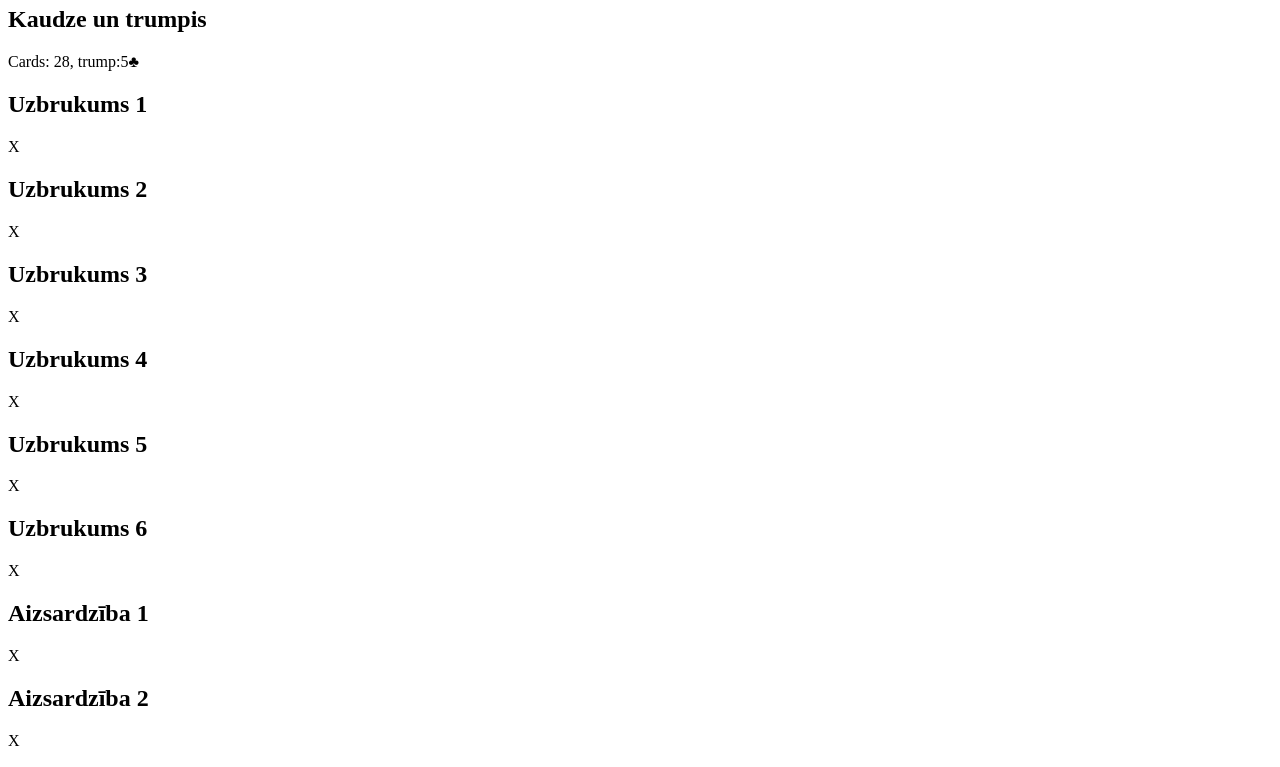
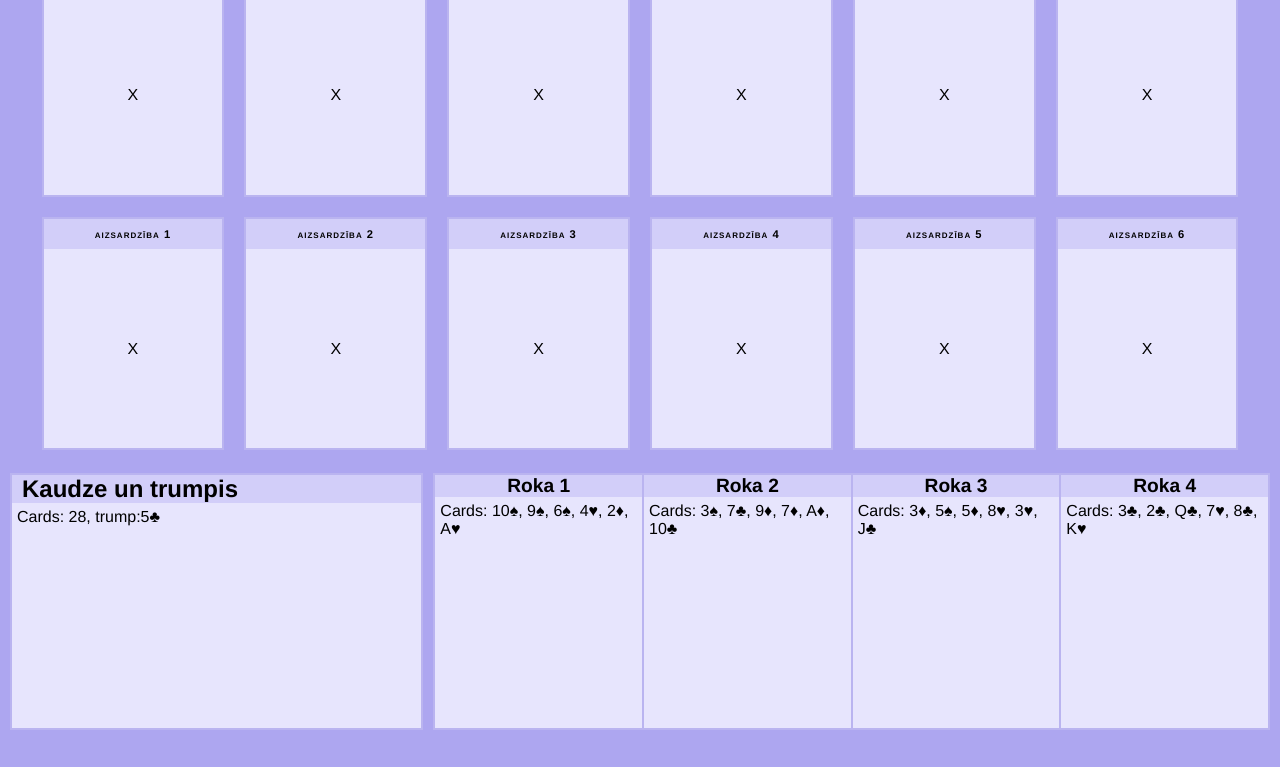
Before and after one commit to Passiday/OOP-Cards, a plain HTML site: page index.html in a window 1280 px wide. Shown: the part 60-827 px from the top of the page. After the commit the page ends 800 px from the top, so only its background shows below. Drawn offline with Linux system fonts and the light colour scheme.

Commit message:
Basic GUI (#28)
* Add base README.md

* Fix formatting issues in "Details" section

* Improve html for better readability and styling

* Create basic layout

* Style main area and add some minor adjustments

* Style hands section

* Style trump area and add body background

* Indent js in index.html

* Remove h1 and its style

```diff
--- a/index.html
+++ b/index.html
@@ -1,6 +1,7 @@
 <html>
   <head>
     <meta charset="utf-8"/>
+    <link rel="stylesheet" href="style.css"/>
     <script src="cards.js"></script>
     <script src="cukas.js"></script>
     <script src="cukasController.js"></script>
@@ -29,48 +30,82 @@ g.turn(); // Next player defends
 
   </head>
   <body>
-    <h1>Cards JS class</h1>
-
     <div id="container">
-
+        <div class="trump-area">
           <h2>Kaudze un trumpis</h2>
           <div bind="supply">X</div>
+        </div>
 
+        <div class="main-area">
+          <div class="slot">
             <h2>Uzbrukums 1</h2>
             <div bind="attack_1">X</div>
+          </div>
+          <div class="slot">
             <h2>Uzbrukums 2</h2>
             <div bind="attack_2">X</div>
+          </div>
+          <div class="slot">
             <h2>Uzbrukums 3</h2>
             <div bind="attack_3">X</div>
+          </div>
+          <div class="slot">
             <h2>Uzbrukums 4</h2>
             <div bind="attack_4">X</div>
+          </div>
+          <div class="slot">
             <h2>Uzbrukums 5</h2>
             <div bind="attack_5">X</div>
+          </div>
+          <div class="slot">
             <h2>Uzbrukums 6</h2>
             <div bind="attack_6">X</div>
+          </div>
+          <div class="slot">
             <h2>Aizsardzība 1</h2>
             <div bind="defence_1">X</div>
+          </div>
+          <div class="slot">
             <h2>Aizsardzība 2</h2>
             <div bind="defence_2">X</div>
+          </div>
+          <div class="slot">
             <h2>Aizsardzība 3</h2>
             <div bind="defence_3">X</div>
+          </div>
+          <div class="slot">
             <h2>Aizsardzība 4</h2>
             <div bind="defence_4">X</div>
+          </div>
+          <div class="slot">
             <h2>Aizsardzība 5</h2>
             <div bind="defence_5">X</div>
+          </div>
+          <div class="slot">
             <h2>Aizsardzība 6</h2>
             <div bind="defence_6">X</div>
+          </div>
+        </div>
 
+        <div class="hands">
+          <div id="hand1" class="hand">
             <h2>Roka 1</h2>
             <div bind="hand_1">X</div>
+          </div>
+          <div id="hand2" class="hand">
             <h2>Roka 2</h2>
             <div bind="hand_2">X</div>
+          </div>
+          <div id="hand3" class="hand">
             <h2>Roka 3</h2>
             <div bind="hand_3">X</div>
+          </div>
+          <div id="hand4" class="hand">
             <h2>Roka 4</h2>
             <div bind="hand_4">X</div>
+          </div>
+        </div>
 
       </div>
-
   </body>
 </html>
--- /dev/null
+++ b/style.css
@@ -0,0 +1,100 @@
+:root {
+  --primary-color-lightest: #f8f6ff;
+  --primary-color-lighter: #e7e5fd;
+  --primary-color: #d2cef9;
+  --primary-color-darker: #bab4f0;
+  --primary-color-darkest: #ada6f0; }
+
+* {
+  box-sizing: border-box;
+  font-family: 'Helvetica Neue', Helvetica; }
+
+body {
+  margin: 0;
+  width: 100vw;
+  height: 100vh;
+  padding: 10px;
+  background: var(--primary-color-darkest); }
+
+#container {
+  margin: 0;
+  width: 100%;
+  height: 100%;
+  font-size: 16px;
+  display: grid;
+  grid-template-areas: "main-area main-area main-area" "trump-area hands hands";
+  grid-template-columns: repeat(3, 1fr);
+  grid-template-rows: 2fr 1fr;
+  grid-gap: 10px;
+  justify-items: center;
+  align-items: center; }
+  #container > * {
+    height: 100%;
+    width: 100%; }
+  #container .trump-area {
+    grid-area: trump-area;
+    background: var(--primary-color-lighter);
+    border: solid var(--primary-color-darker) 2px; }
+    #container .trump-area h2 {
+      margin: 0;
+      padding-left: 10px;
+      background: var(--primary-color); }
+    #container .trump-area > div {
+      padding: 5px; }
+  #container .main-area {
+    grid-area: main-area;
+    height: 95%;
+    width: 95%;
+    display: grid;
+    grid-template-columns: repeat(6, 1fr);
+    grid-template-rows: 1fr 1fr;
+    justify-content: center;
+    align-content: center;
+    grid-gap: 20px; }
+    #container .main-area .slot {
+      height: 100%;
+      width: 100%;
+      background: var(--primary-color);
+      border: solid var(--primary-color-darker) 2px;
+      display: grid;
+      grid-template-columns: 1fr;
+      grid-template-rows: auto 1fr;
+      justify-items: center;
+      align-items: center; }
+      #container .main-area .slot h2 {
+        font-size: 0.7em;
+        letter-spacing: 1px;
+        text-transform: lowercase;
+        font-variant: small-caps; }
+      #container .main-area .slot > div {
+        height: 100%;
+        width: 100%;
+        background: var(--primary-color-lighter);
+        display: grid;
+        justify-content: center;
+        align-content: center; }
+  #container .hands {
+    grid-area: hands;
+    display: grid;
+    grid-auto-flow: column; }
+    #container .hands .hand {
+      background: var(--primary-color);
+      border-right: solid var(--primary-color-darker) 2px;
+      border-top: solid var(--primary-color-darker) 2px;
+      border-bottom: solid var(--primary-color-darker) 2px;
+      display: grid;
+      grid-template-rows: auto 1fr;
+      justify-items: center;
+      align-items: center; }
+      #container .hands .hand:nth-child(1) {
+        border-left: solid var(--primary-color-darker) 2px; }
+      #container .hands .hand h2 {
+        margin: 0;
+        font-size: 1.2em; }
+      #container .hands .hand > div {
+        background: var(--primary-color-lighter);
+        padding: 5px;
+        height: 100%;
+        width: 100%; }
+
+/*# sourceMappingURL=style.css.map */
```
Lines whose indentation alone changed are shown as unchanged.
